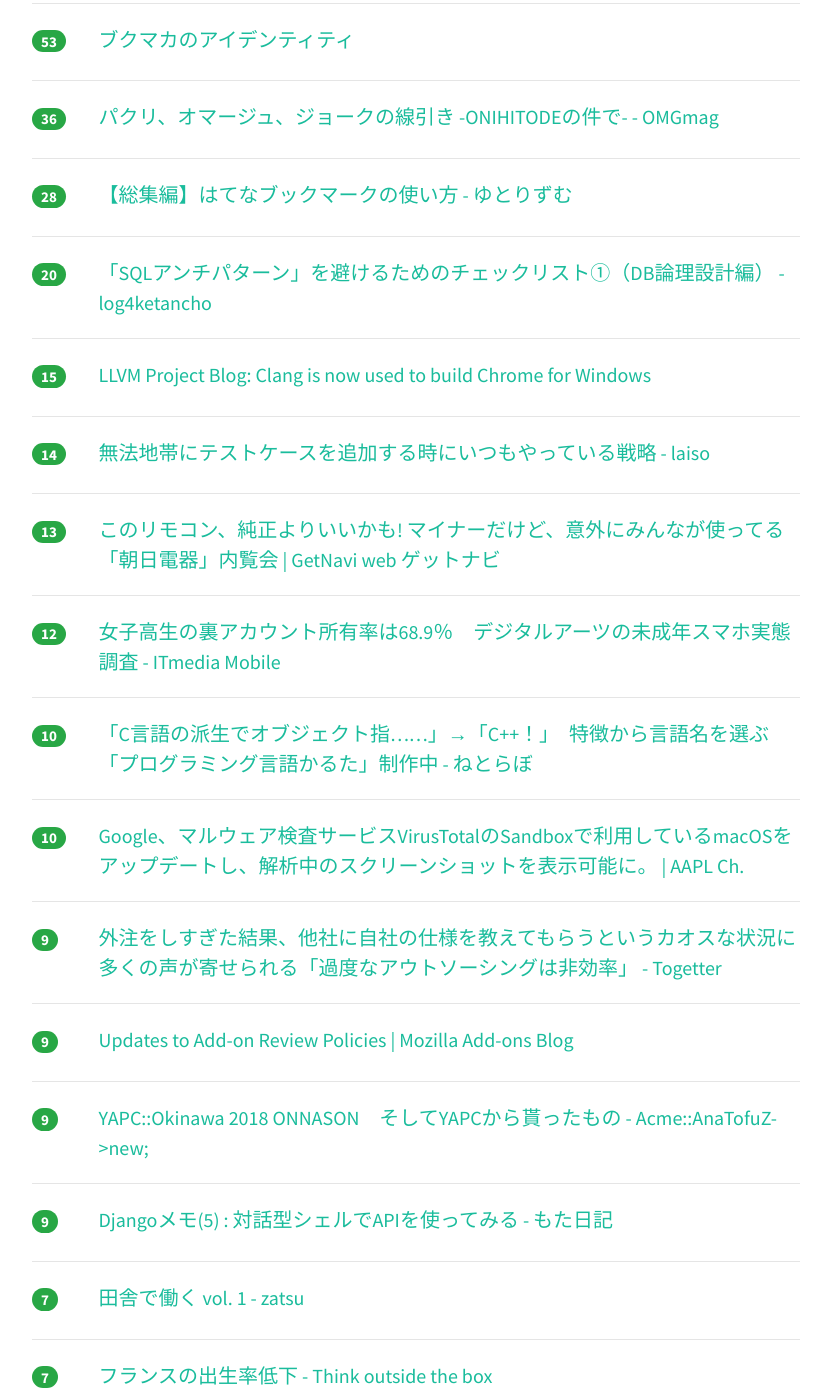
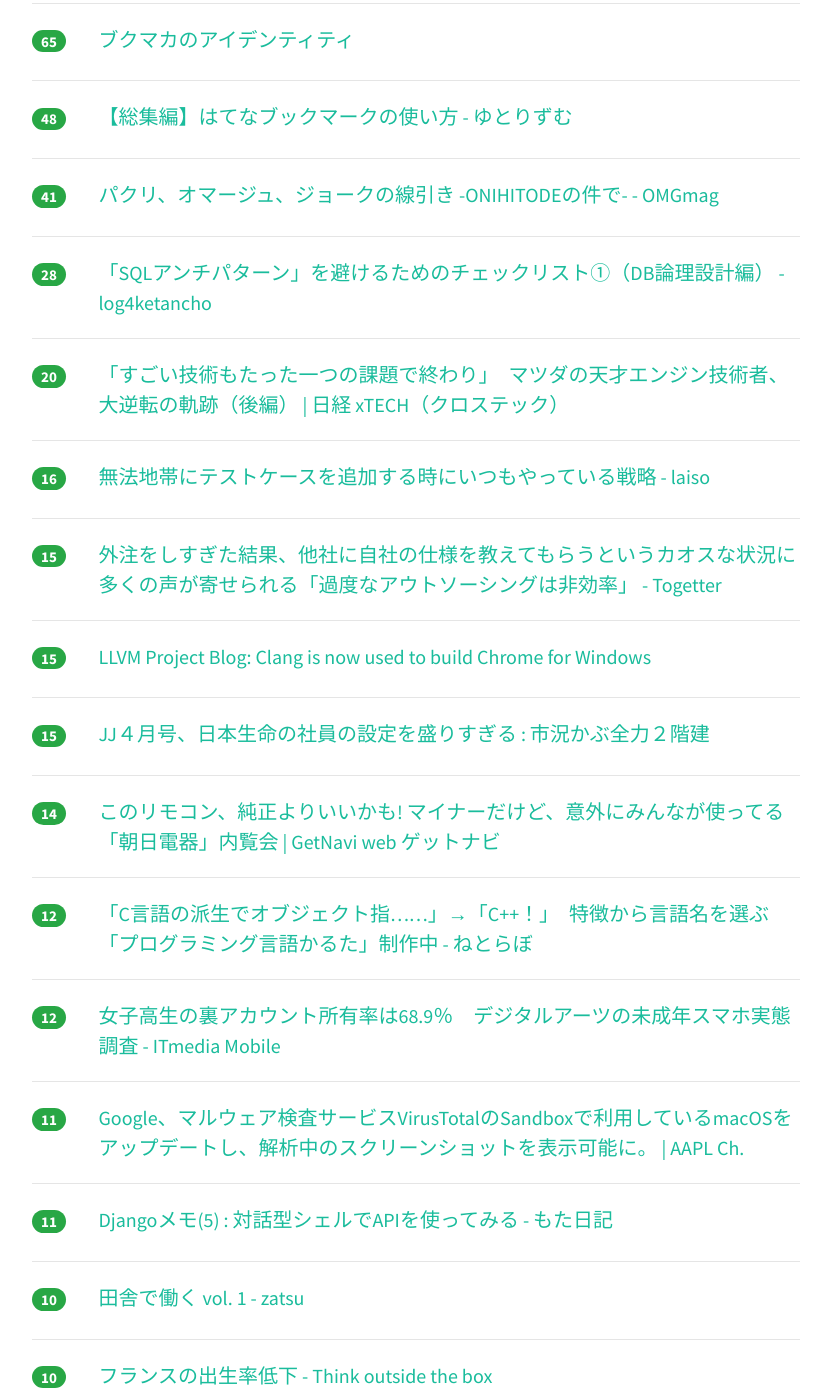
Before and after one commit to yatta47/hatena-matome-site, a Jekyll site: the page built from _posts/2018-03-08-hatena.md, in a window 1280 px wide and 1400 px high, scrolled down 448 px. Shown: the whole window, without its empty margins (224-1055 px from the left). Built offline with Jekyll 4.4.1, drawn with Linux system fonts in a browser that asks for light colours; nearby versions of some CDN libraries; some of the changed text lies outside the part shown.

Commit message:
Updated 2018-03-08

```diff
--- a/_posts/2018-03-08-hatena.md
+++ b/_posts/2018-03-08-hatena.md
@@ -1,34 +1,49 @@
 ---
 layout: post
 title:  "2018-03-08 はてぶIT"
-date:   2018-03-08 07:01:58
+date:   2018-03-08 08:02:39
 tags: [it-hotentry]
 ---
-18 件のデータあり
+22 件のデータあり
 
 <hr><div class="row">
-<div class="col-1"><span class="badge badge-pill badge-success h2">59</span></div>
+<div class="col-1"><span class="badge badge-pill badge-success h2">116</span></div>
 <div class="col-11"><a href='http://takagi-hiromitsu.jp/diary/20180307.html' target='_blank'>高木浩光＠自宅の日記 - 個人情報保護委員会ゥァア゛ーッ ドガシャア</a></div>
 </div>
 <hr>
 <div class="row">
-<div class="col-1"><span class="badge badge-pill badge-success h2">53</span></div>
+<div class="col-1"><span class="badge badge-pill badge-success h2">65</span></div>
 <div class="col-11"><a href='https://anond.hatelabo.jp/20180307223400' target='_blank'>ブクマカのアイデンティティ</a></div>
 </div>
 <hr>
 <div class="row">
-<div class="col-1"><span class="badge badge-pill badge-success h2">36</span></div>
+<div class="col-1"><span class="badge badge-pill badge-success h2">48</span></div>
+<div class="col-11"><a href='http://www.yutorism.jp/entry/Hatebu' target='_blank'>【総集編】はてなブックマークの使い方 - ゆとりずむ</a></div>
+</div>
+<hr>
+<div class="row">
+<div class="col-1"><span class="badge badge-pill badge-success h2">41</span></div>
 <div class="col-11"><a href='http://www.omg-ox.org/entry/oni' target='_blank'>パクリ、オマージュ、ジョークの線引き -ONIHITODEの件で- - OMGmag</a></div>
 </div>
 <hr>
 <div class="row">
 <div class="col-1"><span class="badge badge-pill badge-success h2">28</span></div>
-<div class="col-11"><a href='http://www.yutorism.jp/entry/Hatebu' target='_blank'>【総集編】はてなブックマークの使い方 - ゆとりずむ</a></div>
+<div class="col-11"><a href='http://www.ketancho.net/entry/2018/03/07/080000' target='_blank'>「SQLアンチパターン」を避けるためのチェックリスト①（DB論理設計編） - log4ketancho</a></div>
 </div>
 <hr>
 <div class="row">
 <div class="col-1"><span class="badge badge-pill badge-success h2">20</span></div>
-<div class="col-11"><a href='http://www.ketancho.net/entry/2018/03/07/080000' target='_blank'>「SQLアンチパターン」を避けるためのチェックリスト①（DB論理設計編） - log4ketancho</a></div>
+<div class="col-11"><a href='http://tech.nikkeibp.co.jp/atcl/nxt/column/18/00134/030600025/' target='_blank'>「すごい技術もたった一つの課題で終わり」　マツダの天才エンジン技術者、大逆転の軌跡（後編） | 日経 xTECH（クロステック）</a></div>
+</div>
+<hr>
+<div class="row">
+<div class="col-1"><span class="badge badge-pill badge-success h2">16</span></div>
+<div class="col-11"><a href='http://blog.lai.so/entry/2018/03/08/%E7%84%A1%E6%B3%95%E5%9C%B0%E5%B8%AF%E3%81%AB%E3%83%86%E3%82%B9%E3%83%88%E3%82%B1%E3%83%BC%E3%82%B9%E3%82%92%E8%BF%BD%E5%8A%A0%E3%81%99%E3%82%8B%E6%99%82%E3%81%AB%E3%81%84%E3%81%A4%E3%82%82%E3%82%84%E3%81%A3' target='_blank'>無法地帯にテストケースを追加する時にいつもやっている戦略 - laiso</a></div>
+</div>
+<hr>
+<div class="row">
+<div class="col-1"><span class="badge badge-pill badge-success h2">15</span></div>
+<div class="col-11"><a href='https://togetter.com/li/1206162' target='_blank'>外注をしすぎた結果、他社に自社の仕様を教えてもらうというカオスな状況に多くの声が寄せられる「過度なアウトソーシングは非効率」 - Togetter</a></div>
 </div>
 <hr>
 <div class="row">
@@ -37,13 +52,18 @@ tags: [it-hotentry]
 </div>
 <hr>
 <div class="row">
-<div class="col-1"><span class="badge badge-pill badge-success h2">14</span></div>
-<div class="col-11"><a href='http://blog.lai.so/entry/2018/03/08/%E7%84%A1%E6%B3%95%E5%9C%B0%E5%B8%AF%E3%81%AB%E3%83%86%E3%82%B9%E3%83%88%E3%82%B1%E3%83%BC%E3%82%B9%E3%82%92%E8%BF%BD%E5%8A%A0%E3%81%99%E3%82%8B%E6%99%82%E3%81%AB%E3%81%84%E3%81%A4%E3%82%82%E3%82%84%E3%81%A3' target='_blank'>無法地帯にテストケースを追加する時にいつもやっている戦略 - laiso</a></div>
+<div class="col-1"><span class="badge badge-pill badge-success h2">15</span></div>
+<div class="col-11"><a href='http://kabumatome.doorblog.jp/archives/65914258.html' target='_blank'>JJ４月号、日本生命の社員の設定を盛りすぎる : 市況かぶ全力２階建</a></div>
 </div>
 <hr>
 <div class="row">
-<div class="col-1"><span class="badge badge-pill badge-success h2">13</span></div>
+<div class="col-1"><span class="badge badge-pill badge-success h2">14</span></div>
 <div class="col-11"><a href='https://getnavi.jp/homeappliances/236166/' target='_blank'>このリモコン、純正よりいいかも! マイナーだけど、意外にみんなが使ってる「朝日電器」内覧会 | GetNavi web ゲットナビ</a></div>
+</div>
+<hr>
+<div class="row">
+<div class="col-1"><span class="badge badge-pill badge-success h2">12</span></div>
+<div class="col-11"><a href='http://nlab.itmedia.co.jp/nl/articles/1803/07/news108.html' target='_blank'>「C言語の派生でオブジェクト指……」→「C++！」　特徴から言語名を選ぶ「プログラミング言語かるた」制作中 - ねとらぼ</a></div>
 </div>
 <hr>
 <div class="row">
@@ -52,18 +72,28 @@ tags: [it-hotentry]
 </div>
 <hr>
 <div class="row">
-<div class="col-1"><span class="badge badge-pill badge-success h2">10</span></div>
-<div class="col-11"><a href='http://nlab.itmedia.co.jp/nl/articles/1803/07/news108.html' target='_blank'>「C言語の派生でオブジェクト指……」→「C++！」　特徴から言語名を選ぶ「プログラミング言語かるた」制作中 - ねとらぼ</a></div>
+<div class="col-1"><span class="badge badge-pill badge-success h2">11</span></div>
+<div class="col-11"><a href='https://applech2.com/archives/20180307-virustotal-update-sandbox-of-macos.html' target='_blank'>Google、マルウェア検査サービスVirusTotalのSandboxで利用しているmacOSをアップデートし、解析中のスクリーンショットを表示可能に。 | AAPL Ch.</a></div>
+</div>
+<hr>
+<div class="row">
+<div class="col-1"><span class="badge badge-pill badge-success h2">11</span></div>
+<div class="col-11"><a href='http://wonderwall.hatenablog.com/entry/2018/03/07/213000' target='_blank'>Djangoメモ(5) : 対話型シェルでAPIを使ってみる - もた日記</a></div>
 </div>
 <hr>
 <div class="row">
 <div class="col-1"><span class="badge badge-pill badge-success h2">10</span></div>
-<div class="col-11"><a href='https://applech2.com/archives/20180307-virustotal-update-sandbox-of-macos.html' target='_blank'>Google、マルウェア検査サービスVirusTotalのSandboxで利用しているmacOSをアップデートし、解析中のスクリーンショットを表示可能に。 | AAPL Ch.</a></div>
+<div class="col-11"><a href='http://komatatsu.hateblo.jp/entry/2018/03/07/232003' target='_blank'>田舎で働く vol. 1 - zatsu</a></div>
 </div>
 <hr>
 <div class="row">
-<div class="col-1"><span class="badge badge-pill badge-success h2">9</span></div>
-<div class="col-11"><a href='https://togetter.com/li/1206162' target='_blank'>外注をしすぎた結果、他社に自社の仕様を教えてもらうというカオスな状況に多くの声が寄せられる「過度なアウトソーシングは非効率」 - Togetter</a></div>
+<div class="col-1"><span class="badge badge-pill badge-success h2">10</span></div>
+<div class="col-11"><a href='http://totb.hatenablog.com/entry/2018/03/07/220552' target='_blank'>フランスの出生率低下 - Think outside the box</a></div>
+</div>
+<hr>
+<div class="row">
+<div class="col-1"><span class="badge badge-pill badge-success h2">10</span></div>
+<div class="col-11"><a href='http://jaykogami.com/2018/03/15002.html' target='_blank'>2018年、音楽業界の常識を覆しかねないスタートアップ10社に「Techstars Music」が見据える音楽の未来 | All Digital Music</a></div>
 </div>
 <hr>
 <div class="row">
@@ -78,21 +108,11 @@ tags: [it-hotentry]
 <hr>
 <div class="row">
 <div class="col-1"><span class="badge badge-pill badge-success h2">9</span></div>
-<div class="col-11"><a href='http://wonderwall.hatenablog.com/entry/2018/03/07/213000' target='_blank'>Djangoメモ(5) : 対話型シェルでAPIを使ってみる - もた日記</a></div>
+<div class="col-11"><a href='http://b.hatena.ne.jp/entry/s/this.kiji.is/344094119507182689' target='_blank'>はてなブックマーク - 政府「報道の自由」勧告を拒否　国連人権理審査で - 共同通信</a></div>
 </div>
 <hr>
 <div class="row">
-<div class="col-1"><span class="badge badge-pill badge-success h2">7</span></div>
-<div class="col-11"><a href='http://komatatsu.hateblo.jp/entry/2018/03/07/232003' target='_blank'>田舎で働く vol. 1 - zatsu</a></div>
+<div class="col-1"><span class="badge badge-pill badge-success h2">4</span></div>
+<div class="col-11"><a href='https://anond.hatelabo.jp/20180308022237' target='_blank'>自分のブログより、はてな匿名ダイアリーのほうがアクセスが多い辛さ</a></div>
 </div>
 <hr>
-<div class="row">
-<div class="col-1"><span class="badge badge-pill badge-success h2">7</span></div>
-<div class="col-11"><a href='http://totb.hatenablog.com/entry/2018/03/07/220552' target='_blank'>フランスの出生率低下 - Think outside the box</a></div>
-</div>
-<hr>
-<div class="row">
-<div class="col-1"><span class="badge badge-pill badge-success h2">7</span></div>
-<div class="col-11"><a href='http://b.hatena.ne.jp/entry/s/this.kiji.is/344094119507182689' target='_blank'>はてなブックマーク - 政府「報道の自由」勧告を拒否　国連人権理審査で - 共同通信</a></div>
-</div>
-<hr>
```
